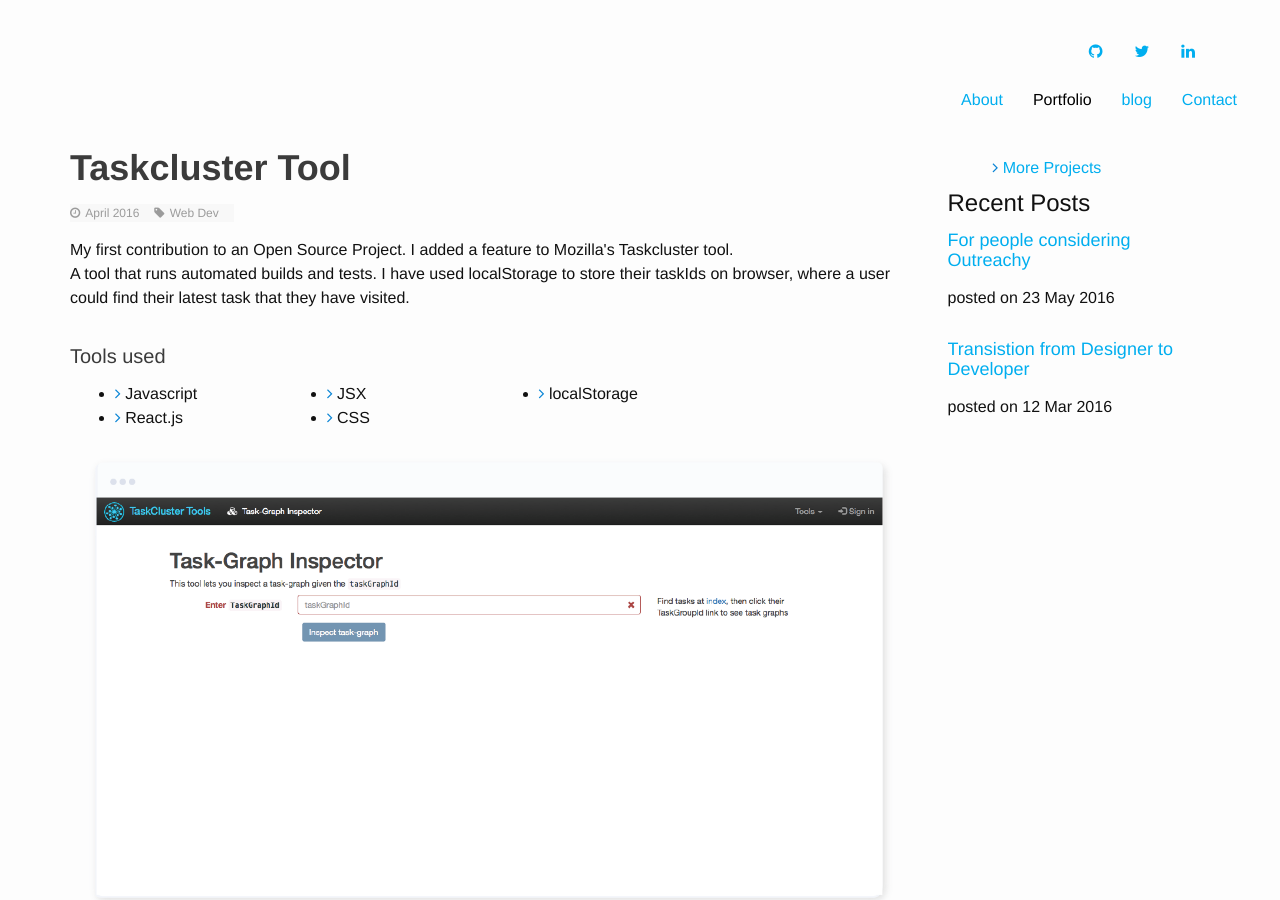
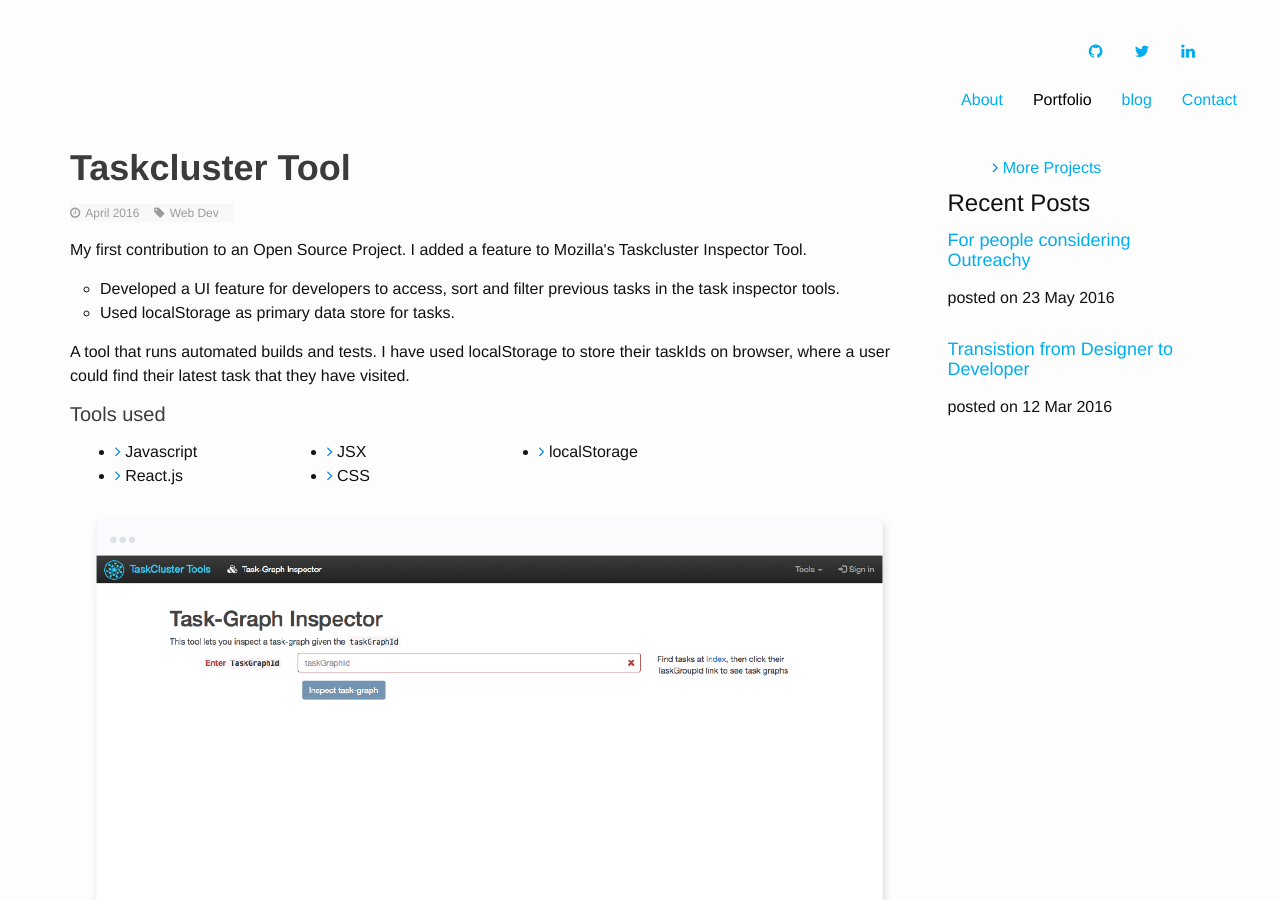
Before and after one commit to kristelteng/personal_site, a Jekyll site: the page built from portfolio/taskcluster.html, in a window 1280 px wide and 900 px high. Built offline with Jekyll 4.4.1, drawn with Linux system fonts in a browser that asks for light colours.

Commit message:
made changes to description and list of tasks

```diff
--- a/portfolio/taskcluster.html
+++ b/portfolio/taskcluster.html
@@ -19,8 +19,16 @@
                             </ul>
                             <br>
 
-                            <p class="project-description">My first contribution to an Open Source Project. I added a feature to Mozilla's Taskcluster tool.
-                            <br>
+                            <p class="project-desc">
+                            My first contribution to an Open Source Project. I added a feature to Mozilla's Taskcluster Inspector Tool.
+                            </p>
+
+                            <ul>
+                                <li class="work-detail">Developed a UI feature for developers to access, sort and filter previous tasks in the task inspector tools.</li>
+
+                                <li class="work-detail">Used localStorage as primary data store for tasks.</li>
+                            </ul>
+
                             A tool that runs automated builds and tests. I have used localStorage to store their taskIds on browser, where a user could find their latest task that they have visited.</p>
 
                             <h3 class="project-title">Tools used</h3>
@@ -60,7 +68,7 @@
                         <div class="col-sm-12 center-btn">
                             <div class="live-preview">
                             <a href="https://tools.taskcluster.net/task-inspector/" class="btn btn-common uppercase" target="_blank">Live Preview</a>
-                            <a href="https://github.com/kristelteng/taskcluster-tools/tree/bug-1241194" class="btn btn-common
+                            <a href="https://github.com/kristelteng/taskcluster-tools/commit/d0c6baf1fb073ee5d50e11ede7cd6afebae66300" class="btn btn-common
                             uppercase" target="_blank">View Source</a>
                             </div>
                         </div>
```
